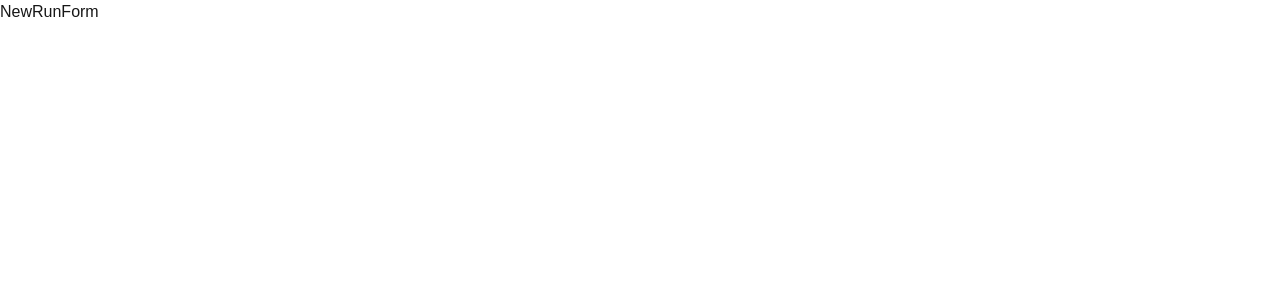
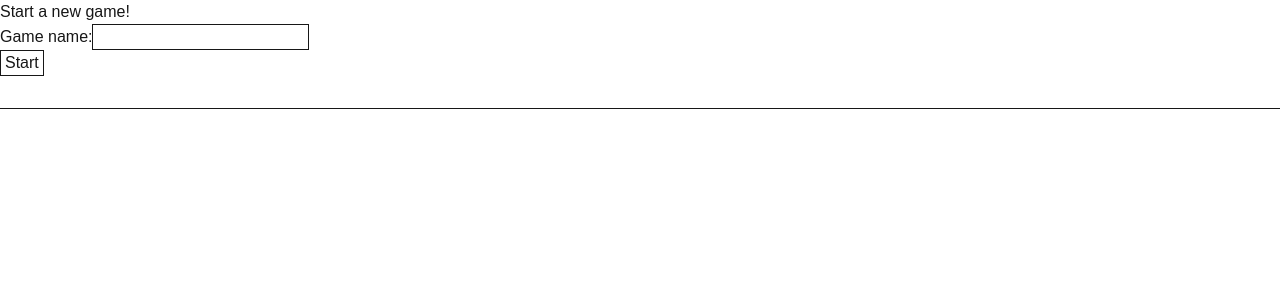
Before and after one commit to t-kupp/summer-studies-2025, a Next.js app in the folder week1-typescript-fundamentals/day5-nuzlocke-tracker/: page / in a window 1280 px wide. Shown: the top 300 px of the page. Built offline with nearby package versions, Linux system fonts and the light colour scheme.

Commit message:
new game component done

```diff
--- a/week1-typescript-fundamentals/day5-nuzlocke-tracker/src/app/components/NewRunForm.tsx
+++ b/week1-typescript-fundamentals/day5-nuzlocke-tracker/src/app/components/NewRunForm.tsx
@@ -1,3 +1,46 @@
-export default function NewRunForm() {
-  return <div>NewRunForm</div>;
+"use client";
+
+import { useState } from "react";
+
+interface NewRunFormProps {
+  initializeRun: (gameName: string) => void;
 }
+
+export default function NewRunForm({ initializeRun }: NewRunFormProps) {
+  const [gameName, setGameName] = useState("");
+  const [error, setError] = useState("");
+
+  function handleStartNewGame() {
+    if (!gameName.trim()) {
+      setError("Please enter a game name.");
+      return;
+    }
+    try {
+      initializeRun(gameName.trim());
+      setError("");
+      setGameName("");
+    } catch (error) {
+      console.error(error);
+    }
+  }
+
+  return (
+    <div>
+      <h1>Start a new game!</h1>
+      {error && <p>{error}</p>}
+      <div>
+        <label htmlFor="gameName">Game name:</label>
+        <input
+          type="text"
+          onChange={(e) => setGameName(e.target.value)}
+          id="gameName"
+          value={gameName}
+          className="border px-1"
+        />
+      </div>
+      <button className="border px-1" onClick={handleStartNewGame}>
+        Start
+      </button>
+    </div>
+  );
+}
--- a/week1-typescript-fundamentals/day5-nuzlocke-tracker/src/app/hooks/useNuzlockeRun.tsx
+++ b/week1-typescript-fundamentals/day5-nuzlocke-tracker/src/app/hooks/useNuzlockeRun.tsx
@@ -6,7 +6,9 @@ export default function useNuzlockeRun() {
   // initialize run
   function initializeRun(gameName: string) {
     const newId = Date.now();
-    setRun({ id: newId, gameName, startDate: new Date(), pokemon: [] });
+    const newRun = { id: newId, gameName, startDate: new Date(), pokemon: [] };
+    setRun(newRun);
+    console.log("New run created:", newRun);
   }
 
   // catch pokemon
--- a/week1-typescript-fundamentals/day5-nuzlocke-tracker/src/app/page.tsx
+++ b/week1-typescript-fundamentals/day5-nuzlocke-tracker/src/app/page.tsx
@@ -1,9 +1,15 @@
+"use client";
+
 import NewRunForm from "./components/NewRunForm";
+import useNuzlockeRun from "./hooks/useNuzlockeRun";
 
 export default function Home() {
+  const { initializeRun } = useNuzlockeRun();
+
   return (
     <div>
-      <NewRunForm />
+      <NewRunForm initializeRun={initializeRun} />
+      <div className="w-full border-b py-4"></div>
     </div>
   );
 }
```
